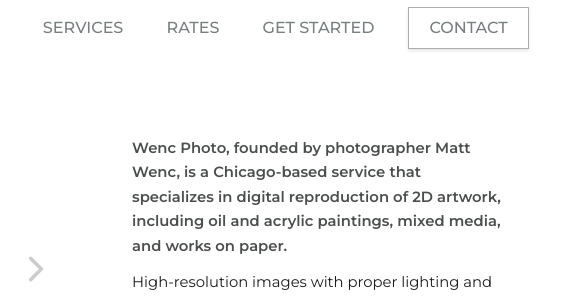
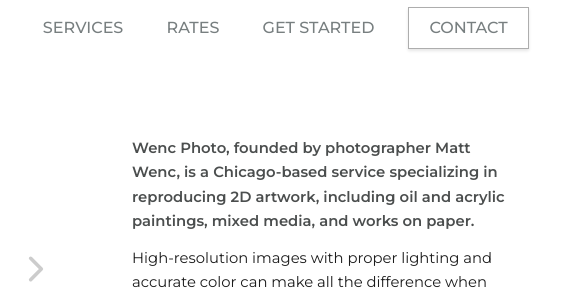
Before and after one commit to fromwhence/wenc-studios, a plain HTML site: page index.html in a window 1280 px wide. Shown: the top 298 px of the page, 711-1280 px from the left. Drawn offline with nearby package versions, Linux system fonts and the light colour scheme.

Commit message:
Final intro text edits

```diff
--- a/index.html
+++ b/index.html
@@ -123,9 +123,8 @@
               </div> -->
               <p class="about-text about-text-hide section-paragraph">
                 <b class="bold-text">Wenc Photo</b> is a Chicago-based service
-                that specializes in digital reproduction of 2D artwork,
-                including oil and acrylic paintings, mixed media, and works on
-                paper.
+                specializing in reproducing 2D artwork, including oil and
+                acrylic paintings, mixed media, and works on paper.
               </p>
               <div class="slider-side-text-container">
                 <!-- Slider -->
@@ -301,9 +300,9 @@
                   <p class="about-text about-text-show section-paragraph">
                     <b class="bold-text"
                       >Wenc Photo, founded by photographer Matt Wenc, is a
-                      Chicago-based service that specializes in digital
-                      reproduction of 2D artwork, including oil and acrylic
-                      paintings, mixed media, and works on paper.</b
+                      Chicago-based service specializing in reproducing 2D
+                      artwork, including oil and acrylic paintings, mixed media,
+                      and works on paper.</b
                     >
                   </p>
                   <p class="about-text section-paragraph">
```
